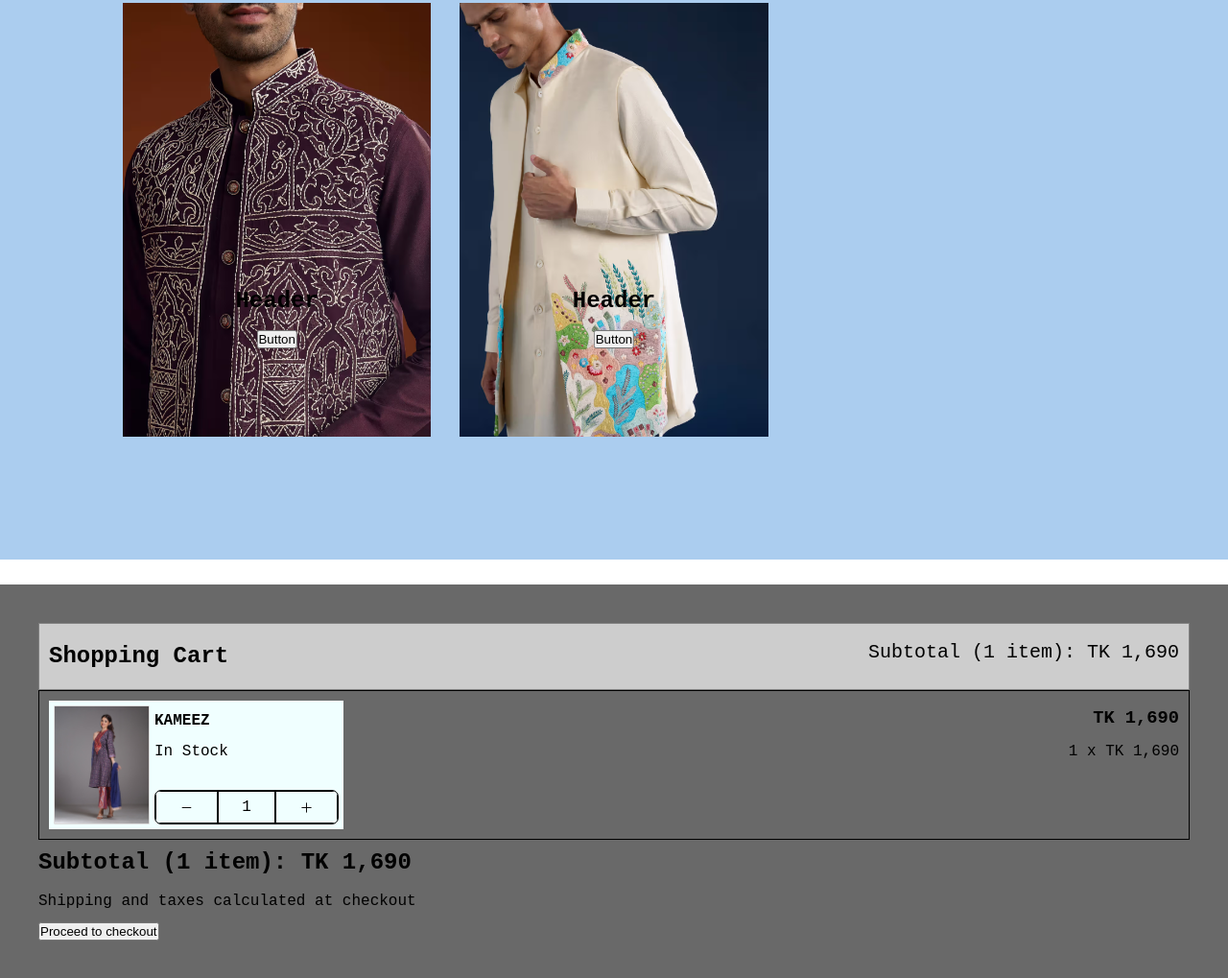
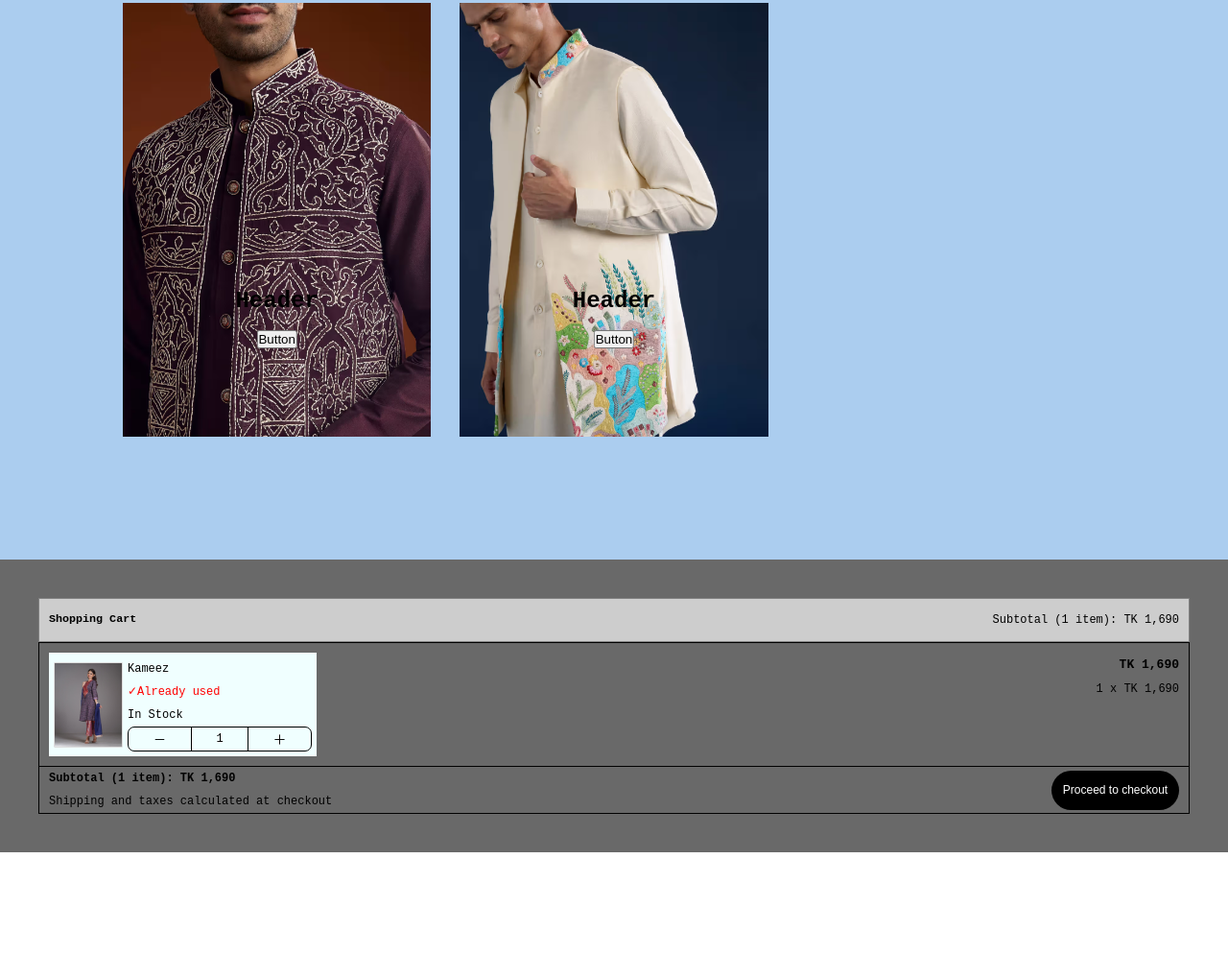
Before and after one commit to FyadMohammed/Intern-Initiate, a plain HTML site: page task.html in a window 1280 px wide. Shown: the part 1330-2349 px from the top of the page at 96% size. After the commit the page ends 2218 px from the top, so only its background shows below. Drawn offline with Linux system fonts and the light colour scheme.

Commit message:
mid section corrected

```diff
--- a/task.css
+++ b/task.css
@@ -252,7 +252,6 @@
 
 .shopping_cart_container{
     background: dimgray;
-    margin-top: 2%;
     padding: 40px;
 }
 
@@ -267,18 +266,10 @@
     border-color:grey;
     background-color: #dddd;
     text-align: justify;
+    font-size: 10px;
 }
 
-.shopping_cart_header h3{
-    font-size: 20px;
-    font-weight: 100;
-}
 
-.shopping_cart_header p{
-    font-size: 20px;
-    text-align: right;
-    font:bold;
-}
 
 /* 2. Cart image, price, item name, button */
 .shopping_cart_main{
@@ -288,6 +279,7 @@
     padding: 10px;
     border:solid;
     border-width:1px;
+    font-size: 13px;
 }
 
 .shopping_price{
@@ -296,19 +288,19 @@
     text-align: right;
 }
 
-.cart_image_name_button{
+.cart_image_name_button {
     background-color: azure;
-    display:flex;
+    display: flex;
     gap: 5px;
     padding: 5px;
+    align-items: center;
 }
 
-.cart_image_name_button img{
+.cart_image_name_button img {
     border: 1px solid #ddd;
     border-radius: 1px;
-    width: 100px;
-    position:relative;
-
+    width: 72px;
+    position: relative;
 }
 
 .cart_name_stock_button{
@@ -317,8 +309,11 @@
     justify-content: space-between;
 }
 
-
-
+.cart_name_stock{
+    display:flex;
+    flex-direction: column;
+    justify-content: flex-start ;
+}
 
 .add_num_del{
     display: flex;
@@ -334,8 +329,6 @@
     flex-grow:1;
     display: flex;
     justify-content: center;
-    border: 0.5px solid;
-
 }
 
 .add_num_del_button svg{
@@ -348,7 +341,8 @@
     flex-grow:1;
     display: flex;
     justify-content: center;
-    border: 1px solid;
+    border-left: 1px solid;
+    border-right: 1px solid;
 }
 
 .add_num_del_button button{
@@ -361,3 +355,30 @@
     justify-content: center;
     align-items: center;
 }
+
+/* Shopping Cart Footer */
+.shopping_cart_footer{
+    display: flex;
+    justify-content: space-between;
+    align-items: center;
+    margin-top: 0px;
+    padding-left:10px;
+    padding-right: 10px;
+    border:1px solid;
+    border-top:0px solid;
+}
+
+.shopping_cart_footer h3, p{
+    font-size: 12px;
+}
+
+
+.shopping_cart_footer button{
+    border-radius: 40px;
+    color: white;
+    background: black;
+    border: 1px;
+    width: 133px;
+    height: 41px;
+    font-size:12px;
+}
--- a/task.html
+++ b/task.html
@@ -198,7 +198,7 @@
 
                 <!-- Shopping Cart Header -->
                 <div class="shopping_cart_header">
-                    <h2>Shopping Cart</h3>
+                    <h3>Shopping Cart</h3>
                     <p>Subtotal (1 item): TK 1,690</p>
                 </div>
 
@@ -209,9 +209,10 @@
                         <div><img src="Task_image_7.jpg" alt=""></div>
 
                         <div class="cart_name_stock_button">
-                            <div>
-                                <h4>KAMEEZ</h4>
-                            <p>In Stock</p>
+                            <div class="cart_name_stock">
+                                <p style="font:bold">Kameez</p>
+                                <p style="color:red ">✓Already used</p>
+                                <p>In Stock</p>
                             </div>
 
 
@@ -224,9 +225,11 @@
 
                                     </button>
                                 </div>
-                                <div class="add_num_del_button_num"><p>1</p></div>
+                                <div class="add_num_del_button_num">
+                                    <p>1</p>
+                                </div>
                                 <div class="add_num_del_button">
-                                    <button class="button-4" role="button">
+                                    <button role="button">
                                         <svg xmlns="http://www.w3.org/2000/svg" fill="none" viewBox="0 0 24 24" stroke-width="1.5" stroke="currentColor" class="size-6">
                                         <path stroke-linecap="round" stroke-linejoin="round" d="M12 4.5v15m7.5-7.5h-15" />
                                         </svg>
@@ -242,7 +245,7 @@
                     </div>
                     <div class="shopping_price">
                         <div>
-                            <h3>TK 1,690</h3>
+                            <h4>TK 1,690</h4>
                             <p>1 x TK 1,690</p>
                         </div>
                     </div>
@@ -252,7 +255,7 @@
 
                     <!-- Subtotal item and price -->
                     <div class="subtotal_item_price">
-                        <h2>Subtotal (1 item): TK 1,690</h2>
+                        <h3>Subtotal (1 item): TK 1,690</h3>
                         <p>Shipping and taxes calculated at checkout</p>
                     </div>
 
```
